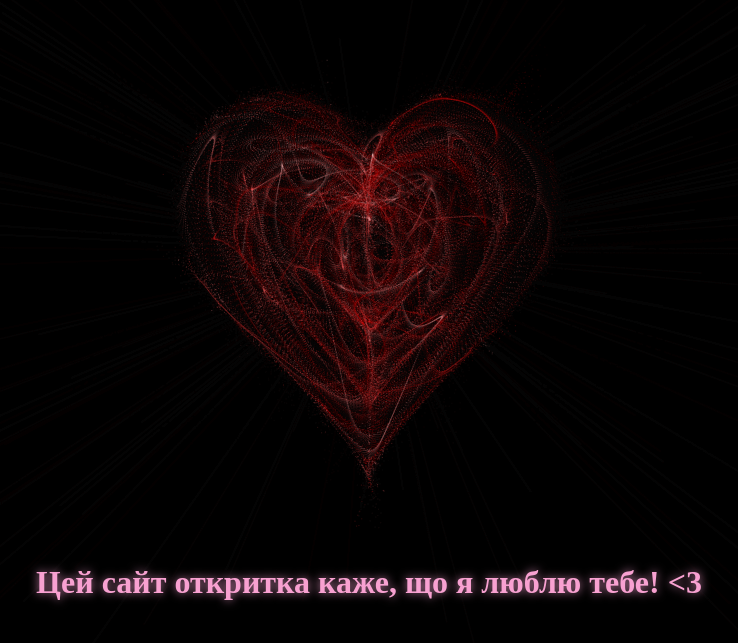
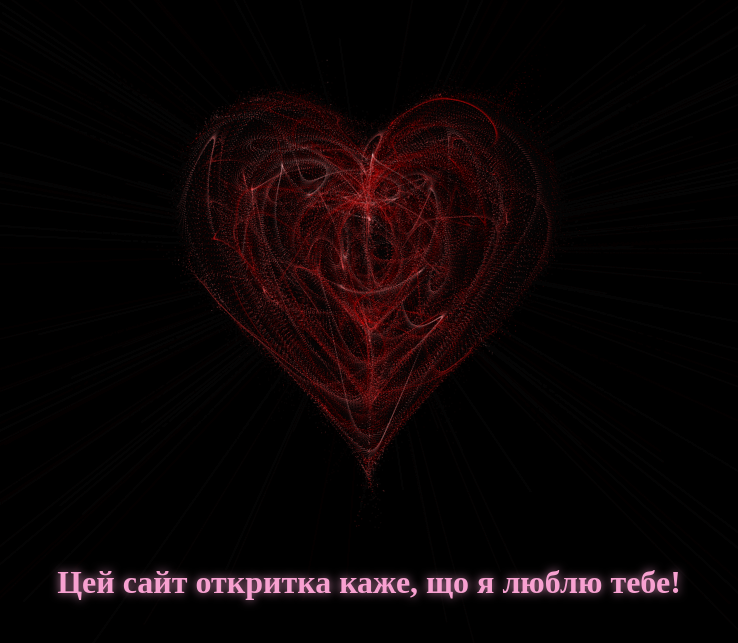
Before and after one commit to bewayos/val, a plain HTML site: page index.html in a window 1280 px wide. Shown: the part 149-792 px from the top of the page, without its empty margins (271-1009 px from the left). Drawn offline with Linux system fonts and the light colour scheme.

Commit message:
Update index.html

```diff
--- a/index.html
+++ b/index.html
@@ -43,7 +43,7 @@
     <canvas id="heart"></canvas>
 
     <!-- Текст одразу видно -->
-    <div id="valentine-text">Цей сайт откритка каже, що я люблю тебе! <3 </div>
+    <div id="valentine-text">Цей сайт откритка каже, що я люблю тебе!</div>
 
     <script src="script.js"></script>
 </body>
```
